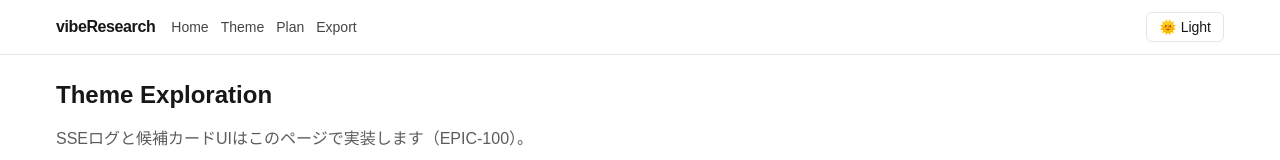
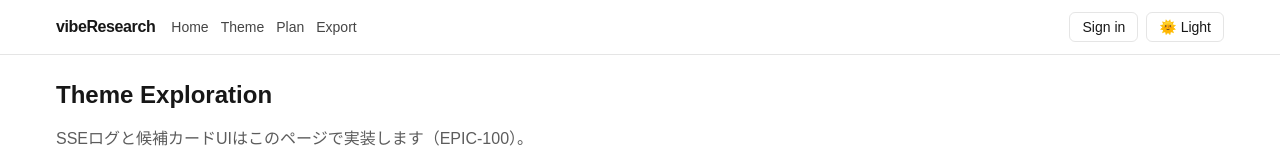
Before and after one commit to uooooo/vibeResearch, a Next.js app: page /theme in a window 1280 px wide. Shown: the top 160 px of the page. Built offline with nearby package versions, Linux system fonts and the light colour scheme; no server answers.

Commit message:
feat(auth): session provider, header sign-in/out, dark theme default; prepare for protected routes (Closes #24, #25)

```diff
--- a/src/app/layout.tsx
+++ b/src/app/layout.tsx
@@ -2,6 +2,7 @@ import type { Metadata } from "next";
 import { Geist, Geist_Mono } from "next/font/google";
 import "./globals.css";
 import Header from "@/ui/components/Header";
+import { SessionProvider } from "@/lib/supabase/session";
 
 const geistSans = Geist({
   variable: "--font-geist-sans",
@@ -24,10 +25,12 @@ export default function RootLayout({
   children: React.ReactNode;
 }>) {
   return (
-    <html lang="en">
+    <html lang="en" data-theme="dark">
       <body className={`${geistSans.variable} ${geistMono.variable} antialiased`}>
-        <Header />
-        <main className="container px-4 py-6">{children}</main>
+        <SessionProvider>
+          <Header />
+          <main className="container px-4 py-6">{children}</main>
+        </SessionProvider>
       </body>
     </html>
   );
--- /dev/null
+++ b/src/lib/supabase/session.tsx
@@ -0,0 +1,40 @@
+"use client";
+import { createContext, useContext, useEffect, useMemo, useState } from "react";
+import { supabaseClient } from "./client";
+import type { Session, User } from "@supabase/supabase-js";
+
+type SessionState = {
+  session: Session | null;
+  user: User | null;
+  loading: boolean;
+};
+
+const SessionContext = createContext<SessionState>({ session: null, user: null, loading: true });
+
+export function SessionProvider({ children }: { children: React.ReactNode }) {
+  const [session, setSession] = useState<Session | null>(null);
+  const [loading, setLoading] = useState(true);
+
+  useEffect(() => {
+    let mounted = true;
+    supabaseClient.auth.getSession().then(({ data }) => {
+      if (!mounted) return;
+      setSession(data.session ?? null);
+      setLoading(false);
+    });
+    const { data: sub } = supabaseClient.auth.onAuthStateChange((_event, sess) => {
+      setSession(sess);
+    });
+    return () => {
+      mounted = false;
+      sub.subscription.unsubscribe();
+    };
+  }, []);
+
+  const value = useMemo<SessionState>(() => ({ session, user: session?.user ?? null, loading }), [session, loading]);
+  return <SessionContext.Provider value={value}>{children}</SessionContext.Provider>;
+}
+
+export function useSession() {
+  return useContext(SessionContext);
+}
--- a/src/ui/components/Header.tsx
+++ b/src/ui/components/Header.tsx
@@ -1,7 +1,14 @@
+"use client";
 import Link from "next/link";
 import ThemeToggle from "./ThemeToggle";
+import { useSession } from "@/lib/supabase/session";
+import { supabaseClient } from "@/lib/supabase/client";
 
 export default function Header() {
+  const { user, loading } = useSession();
+  async function handleSignOut() {
+    await supabaseClient.auth.signOut();
+  }
   return (
     <header className="w-full border-b border-black/10 dark:border-white/10 bg-white/60 dark:bg-black/40 backdrop-blur">
       <div className="container flex items-center justify-between py-3 px-4">
@@ -15,6 +22,14 @@ export default function Header() {
           </nav>
         </div>
         <div className="flex items-center gap-2">
+          {!loading && user ? (
+            <>
+              <span className="text-xs text-foreground/70 hidden sm:inline">{user.email}</span>
+              <button onClick={handleSignOut} className="rounded-md border border-black/10 dark:border-white/20 px-3 py-1 text-sm hover:bg-black/5 dark:hover:bg-white/10">Sign out</button>
+            </>
+          ) : (
+            <Link href="/auth" className="rounded-md border border-black/10 dark:border-white/20 px-3 py-1 text-sm hover:bg-black/5 dark:hover:bg-white/10">Sign in</Link>
+          )}
           <ThemeToggle />
         </div>
       </div>
```
